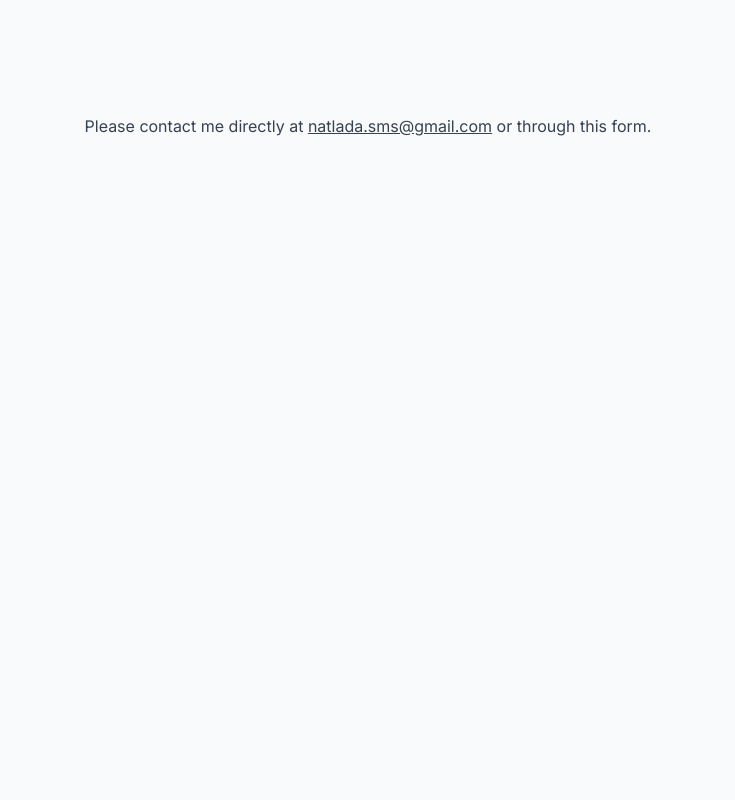
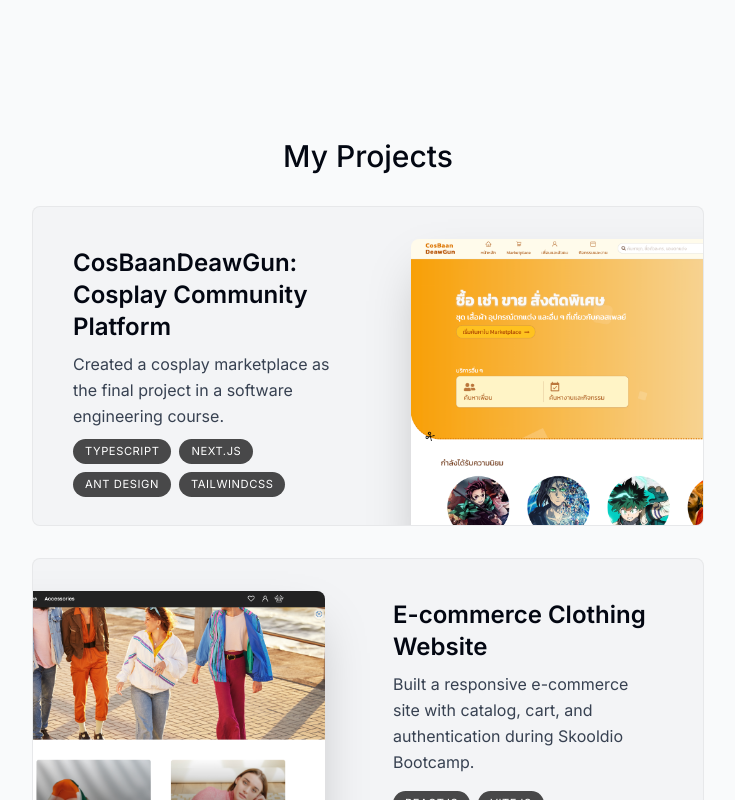
Before and after one commit to mmoladaa/my-website, a Next.js app: page / in a window 1280 px wide. Shown: the part 1440-2240 px from the top of the page, without its empty margins (272-1007 px from the left). Before the commit the page ends 1690 px from the top, so only its background shows below. Built offline with nearby package versions, Linux system fonts and the light colour scheme.

Commit message:
docs: update page.tsx

```diff
--- a/app/page.tsx
+++ b/app/page.tsx
@@ -3,6 +3,8 @@ import Contact from "@/components/contact";
 import Intro from "@/components/intro";
 import SectionDivider from "@/components/section-divider";
 import Skills from "@/components/skills";
+import Projects from "@/components/projects";
+import Activities from "@/components/activities";
 
 export default function Home() {
   return (
@@ -11,6 +13,8 @@ export default function Home() {
       <SectionDivider />
       <About />
       <Skills />
+      <Projects />
+      <Activities />
       <Contact />
     </main>
   );
```
